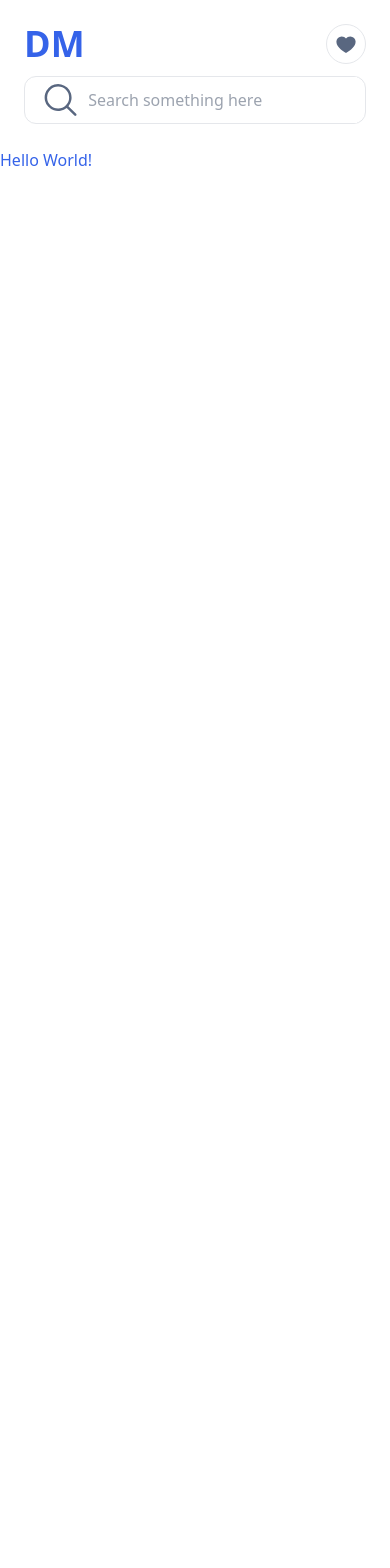
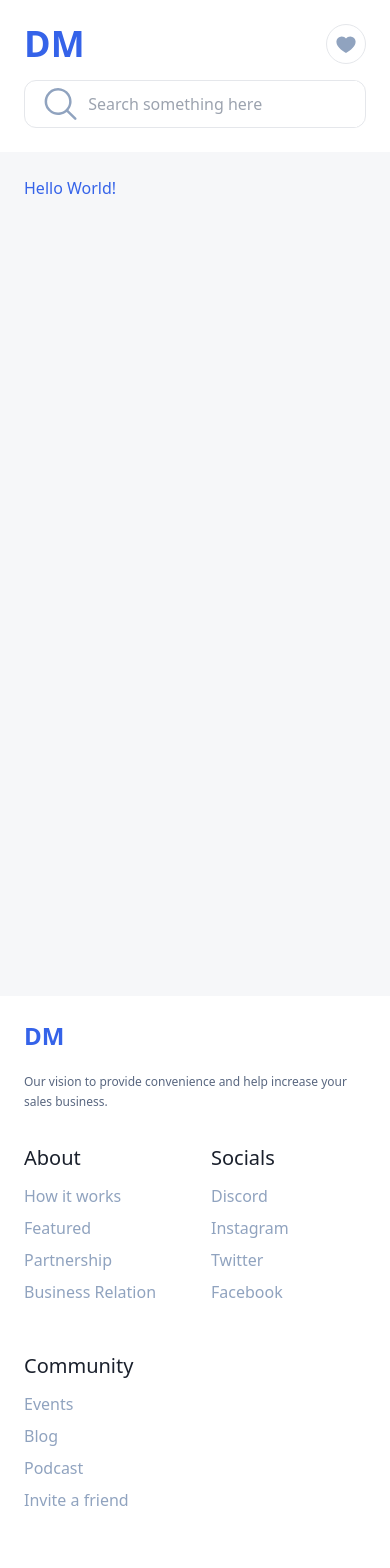
Before and after one commit to wbLoki/rentalCars, a Nuxt app: page / in a window 390 px wide. Shown: the top 1568 px of the page. Before the commit the page ends 844 px from the top, so only its background shows below. Built offline with nearby package versions, Linux system fonts and the light colour scheme.

Commit message:
add footer and header responsive

```diff
--- a/app.vue
+++ b/app.vue
@@ -1,19 +1,62 @@
 <template>
-  <header class="flex flex-col md:flex-row p-6 bg-white space-y-3">
-    <div class="flex items-center justify-between w-full">
-      <span class="text-primary font-semibold text-4xl">DM</span>
-      <div class="rounded-full border aspect-square flex w-10">
+  <header class="bg-white md:border-b">
+    <div class="grid grid-cols-2 md:grid-cols-12 p-6 md:py-10 md:mx-28 gap-4">
+      <span class="md:col-span-2 text-primary font-semibold text-4xl">DM</span>
+      <div class="md:order-4 rounded-full border aspect-square flex w-10 my-auto ml-auto">
         <Icon name='ph:heart-fill' class="text-secondary w-full h-full p-2 self-center" />
       </div>
-    </div>
-    <div class="border rounded-xl flex items-center h-12 px-2 justify-between">
-      <Icon name='ph:magnifying-glass' class='h-full w-auto text-secondary pl-2' />
-      <input type="text" name="searchBaar" placeholder="Search something here" class="pl-2 w-full h-full outline-none">
+      <div class="order-2 col-span-2 md:col-span-9 border rounded-xl flex items-center h-12 px-2 justify-between">
+        <Icon name='ph:magnifying-glass' class='h-full w-auto text-secondary pl-2' />
+        <input type="text" name="searchBaar" placeholder="Search something here" class="pl-2 w-full h-full outline-none">
+      </div>
     </div>
   </header>
-  <div>
-    <NuxtPage />
-  </div>
+
+<div class="bg-[#F6F7F9] p-6 min-h-screen">
+  <NuxtPage/>
+</div>
+
+  <footer class="p-6 flex flex-col gap-8 justify-between top-auto">
+    <div class="flex flex-col md:flex-row justify-between gap-8 md:pt-14">
+      <!-- The logo and vision -->
+      <div class="space-y-5">
+        <span class="text-primary font-semibold text-2xl">DM</span>
+        <p class="text-secondary text-xs leading-5">Our vision to provide convenience and help increase your sales business.</p>
+      </div>
+      <!-- Important links here -->
+      <div class="grid grid-cols-2 md:grid-cols-3 gap-x-8 gap-y-12">
+        <div class="flex flex-col gap-2">
+          <h2 class="text-text pb-1 text-xl">About</h2>
+          <span>How it works</span>
+          <span>Featured</span>
+          <span>Partnership</span>
+          <span>Business Relation</span> <!-- You have a type here, Business* -->
+        </div>
+        <div class="flex flex-col gap-2">
+          <h2 class="text-text pb-1 text-xl">Socials</h2>
+          <span>Discord</span>
+          <span>Instagram</span>
+          <span>Twitter</span>
+          <span>Facebook</span>
+        </div>
+        <div class="flex flex-col gap-2">
+          <h2 class="text-text pb-1 text-xl">Community</h2>
+          <span>Events</span>
+          <span>Blog</span>
+          <span>Podcast</span>
+          <span>Invite a friend</span>
+        </div>
+      </div>
+    </div>
+    <!-- Policy & terms here -->
+    <div class="flex flex-col md:flex-row gap-6 md:border-t py-8">
+      <div class="flex justify-between md:order-2 md:ml-auto min-w-max">
+        <span class="text-text"><NuxtLink to='/'>Privacy &amp; Policy</NuxtLink></span>
+        <span class="text-text"><NuxtLink to='/'>Terms &amp; Conditions</NuxtLink></span>
+      </div>
+      <span class="text-text md:order-1">&copy;2022 DM. All rights reserved</span>
+    </div>
+  </footer>
 </template>
 
 <script setup>
--- a/assets/css/main.css
+++ b/assets/css/main.css
@@ -1,3 +1,7 @@
 @tailwind base;
 @tailwind components;
 @tailwind utilities;
+
+*{
+    color: #90A3BF;
+}
--- a/tailwind.config.js
+++ b/tailwind.config.js
@@ -12,6 +12,7 @@ module.exports = {
     extend: {
       colors: {
         primary: "#3563E9",
+        text: "#1A202C",
         secondary: "#596780",
         information: "#54A6FF",
         liked: "#ED3F3F",
```
